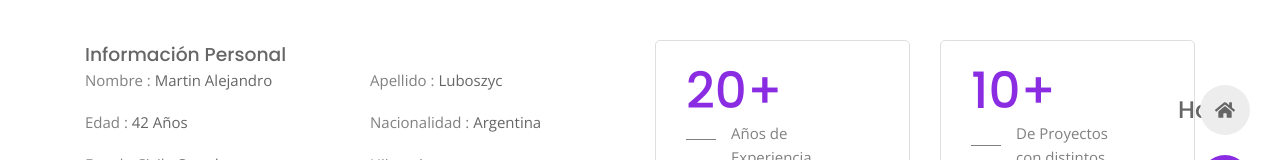
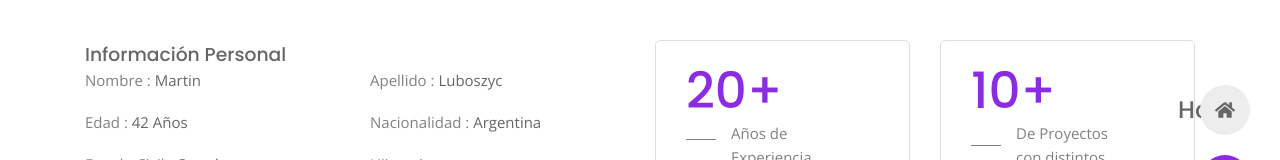
Before and after one commit to AleLuboszyc/Porfolio_Martin_Luboszyc_CV, a React (Vite) app in the folder mi-cv-app/: page /acerca in a window 1280 px wide. Shown: the part 185-345 px from the top of the page. Built offline with nearby package versions, Linux system fonts and the light colour scheme.

Commit message:
Update data.jsx
cambio

```diff
--- a/mi-cv-app/src/data.jsx
+++ b/mi-cv-app/src/data.jsx
@@ -61,7 +61,7 @@ export const personalInfo = [
   {
     id: 1,
     title: 'Nombre : ',
-    description: 'Martin Alejandro',
+    description: 'Martin',
   },
 
   {
```
